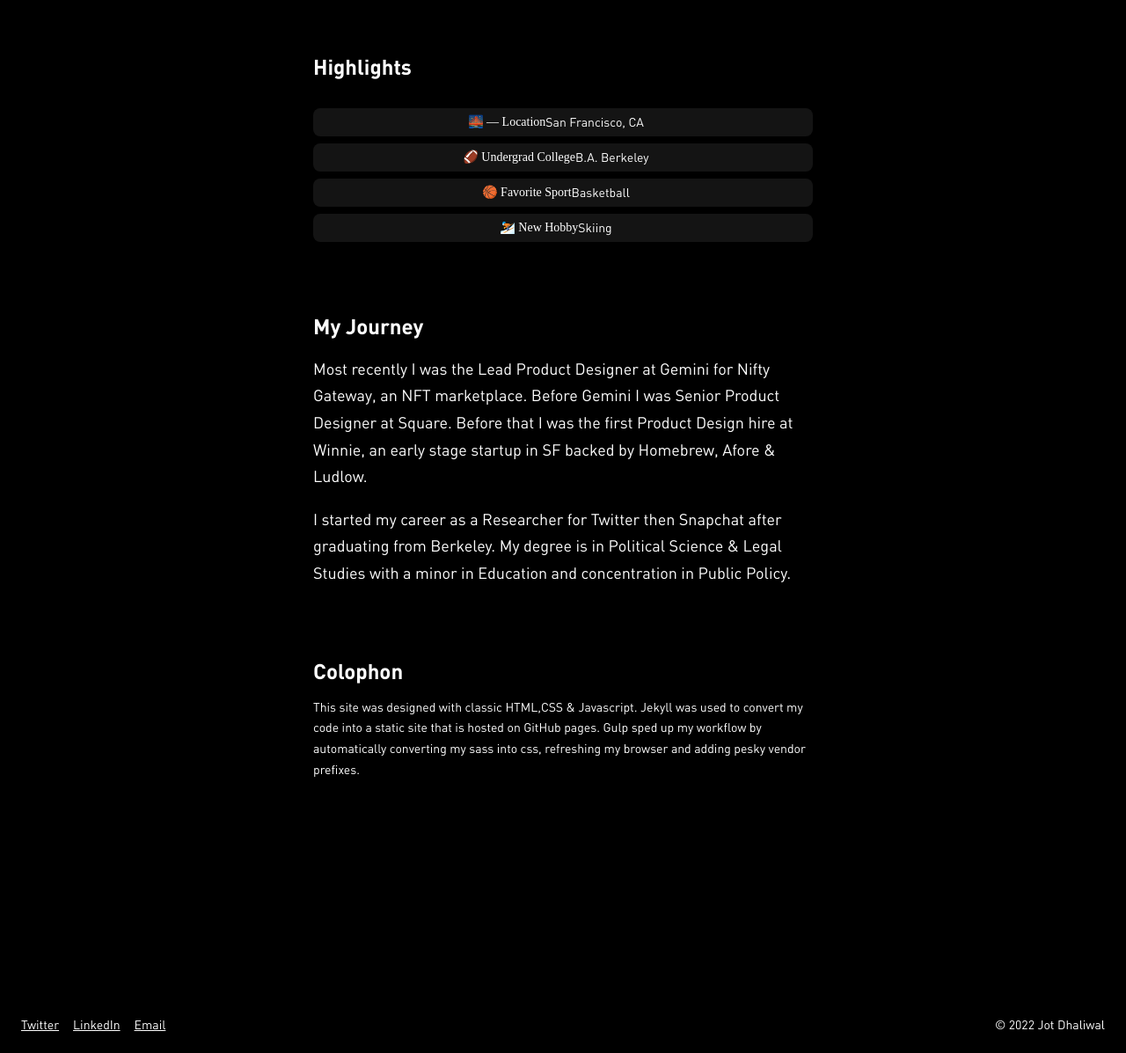
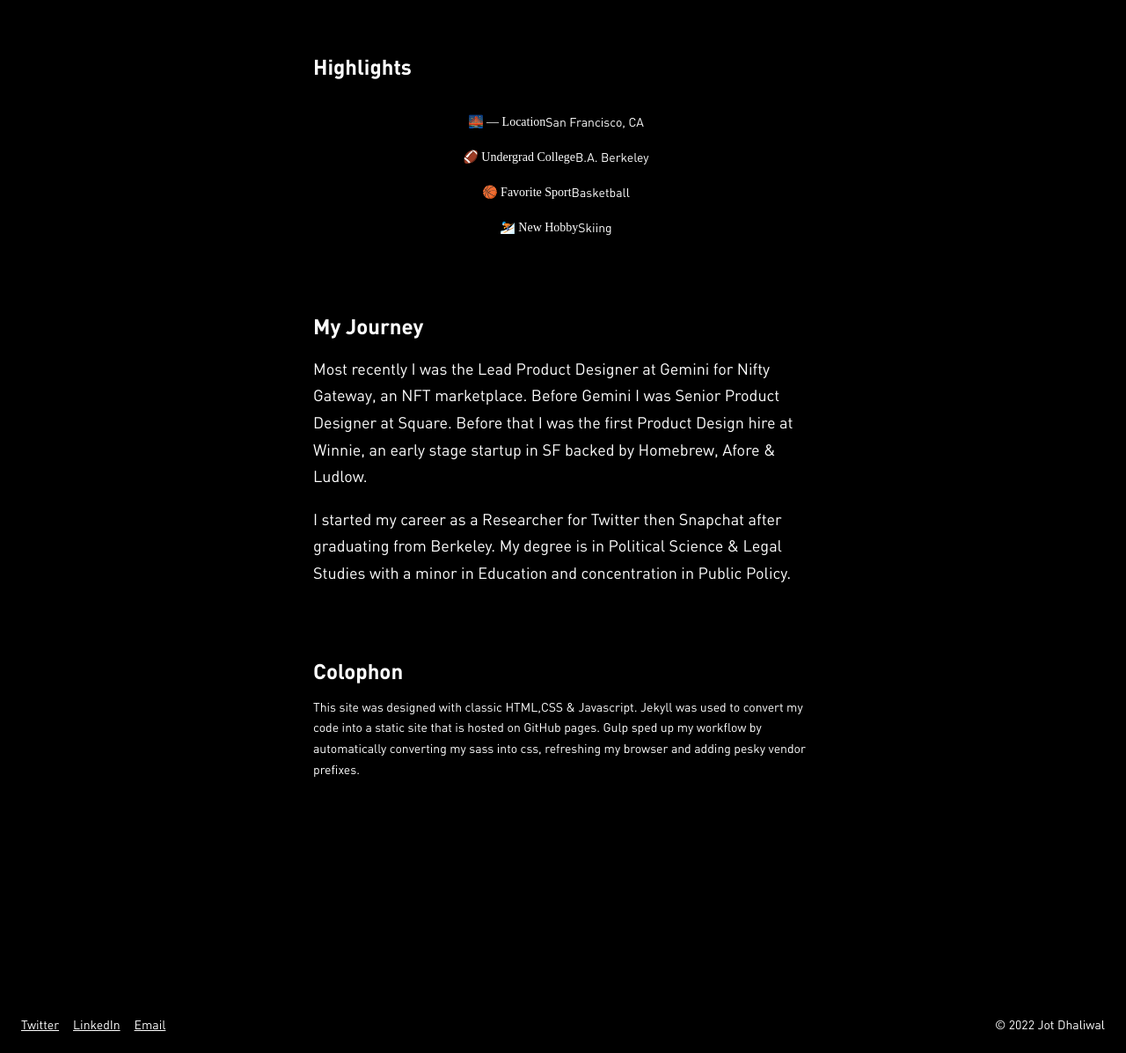
Before and after one commit to jotd/jotd-portfolio, a Jekyll site: the page about/index.html, which Jekyll copies as it is, in a window 1280 px wide and 1400 px high, scrolled down 597 px. Shown: the part 203-1400 px from the top of the window at 88% size. Built offline with Jekyll 4.4.1, drawn with Linux system fonts in a browser that asks for light colours.

Commit message:
Update styles.css

```diff
--- a/css/styles.css
+++ b/css/styles.css
@@ -17,7 +17,7 @@
   src: url("/css/fonts/din_regular-webfont.woff") format("woff"); }
 
 /* Greys */
-.card-gemini, .card-square, .menu, hr, .work-container, .tag, .text-container {
+.card-gemini, .card-square, .menu, hr, .work-container, .tag, .text-container .text-container-2 {
   background-color: #141414;
 }
 /* Text Styles */
```
